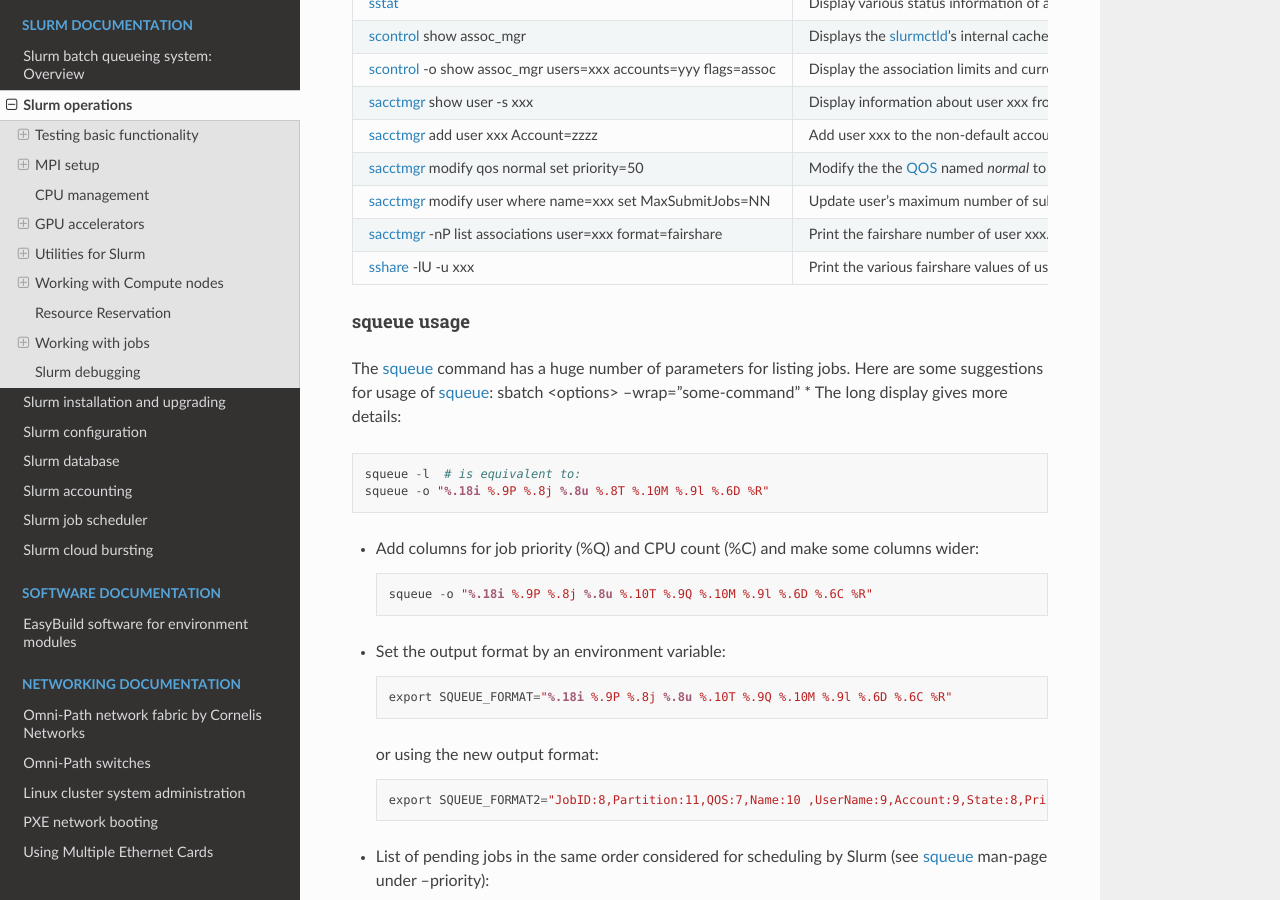
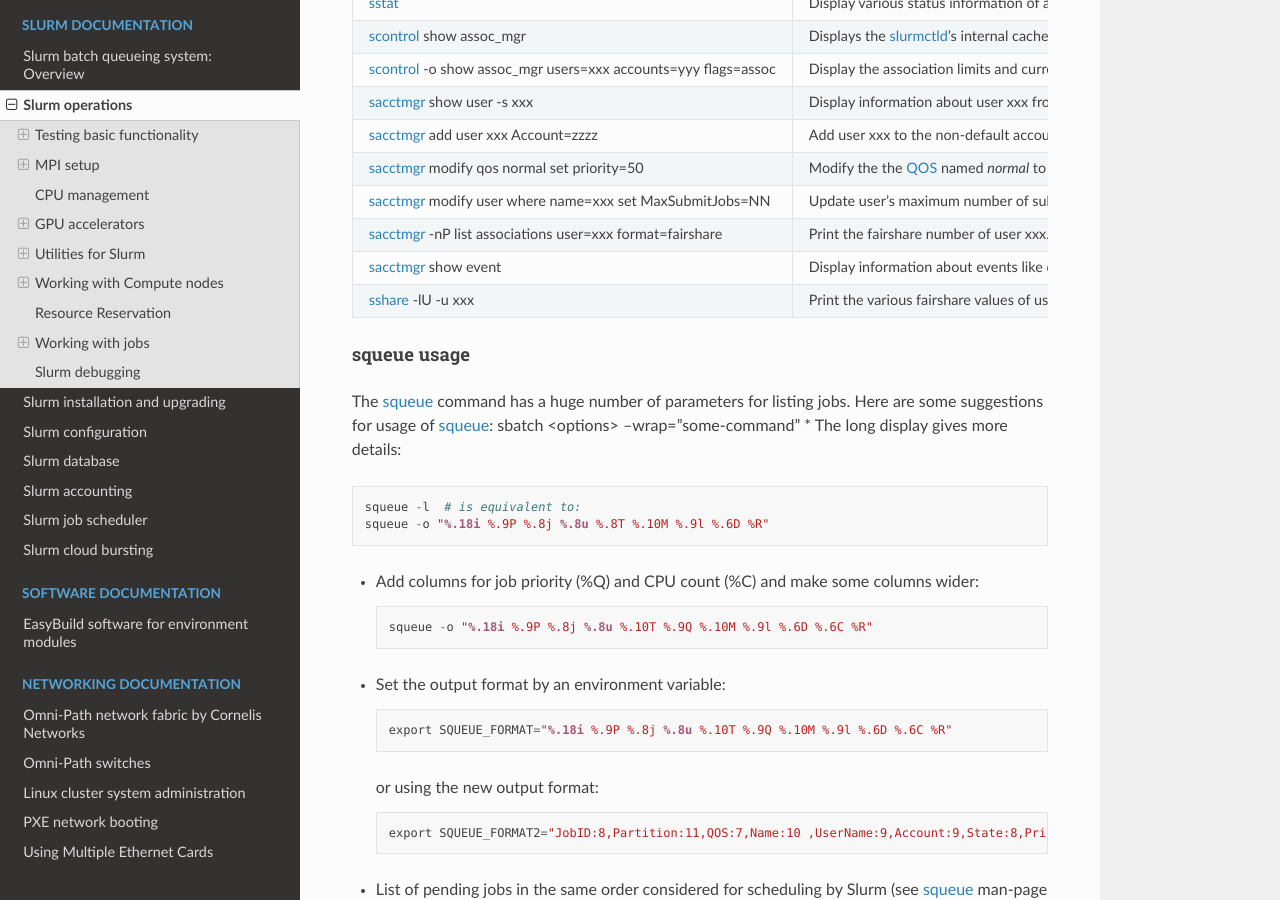
Before and after one commit to OleHolmNielsen/Niflheim_system, a Sphinx documentation site: the page built from docs/Slurm_operations.rst, in a window 1280 px wide and 900 px high, scrolled down 22230 px. Built offline with Sphinx 7.4.7 and the Read the Docs theme 2.0.0, drawn with Linux system fonts in a browser that asks for light colours.

Commit message:
sacctmgr show event

```diff
--- a/docs/Slurm_operations.rst
+++ b/docs/Slurm_operations.rst
@@ -981,6 +981,8 @@
     - Update user's maximum number of submitted jobs to NN.  NN=0 blocks submissions, NN=-1 removes the limit.
   * - sacctmgr_ -nP list associations user=xxx format=fairshare
     - Print the fairshare number of user xxx.
+  * - sacctmgr_ show event
+    - Display information about events like downed or draining nodes on clusters.
   * - sshare_ -lU -u xxx
     - Print the various fairshare values of user xxx.
 
```
